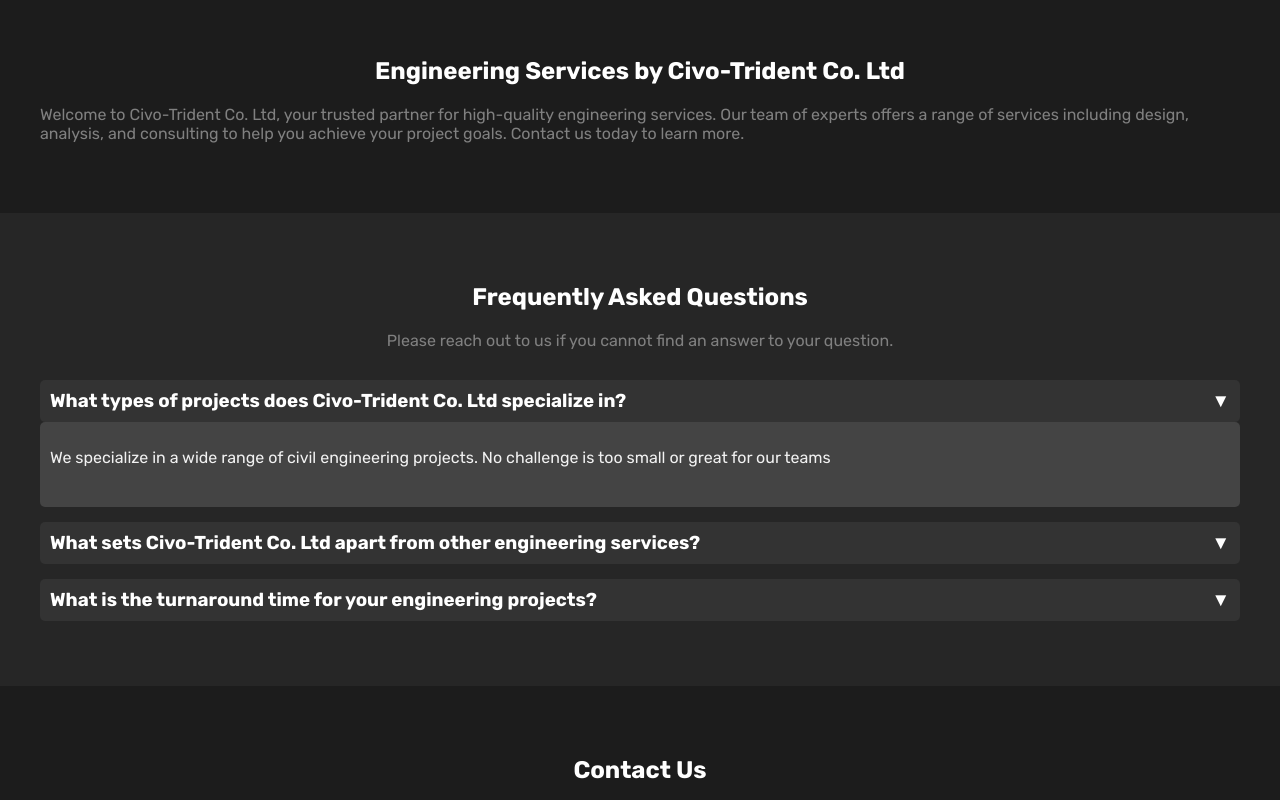
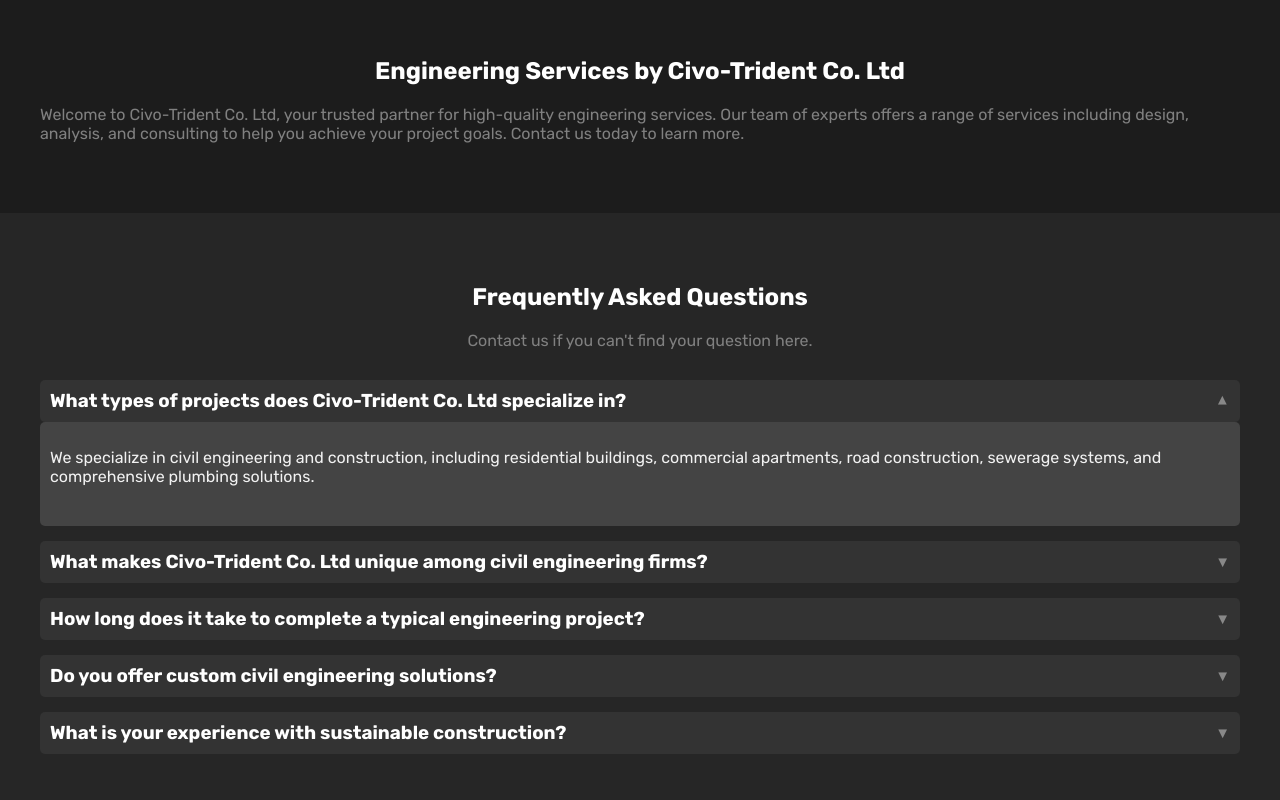
Before and after one commit to petersudai/civotrident, a plain HTML site: page index.html in a window 1280 px wide. Both pictures are taken after a click on the element 640 px from the left and 2586 px from the top of the page. Shown: the part 2186-2986 px from the top of the page. Drawn offline with Linux system fonts and the light colour scheme.

Commit message:
Made some Search Engine Optimization to the website and made a few style changes for aesthetics

```diff
--- a/index.html
+++ b/index.html
@@ -67,23 +67,35 @@
     <section id="faq">
         <div class="faq-content">
             <h2>Frequently Asked Questions</h2>
-            <p style="color: gray; text-align: center;" >Please reach out to us if you cannot find an answer to your question.</p>
+            <p style="color: gray; text-align: center;">Contact us if you can't find your question here.</p>
             <div class="faq-item">
                 <h3>What types of projects does Civo-Trident Co. Ltd specialize in? <span class="arrow">&#9660;</span></h3>
                 <div class="faq-answer">
-                    <p>We specialize in a wide range of civil engineering projects. No challenge is too small or great for our teams</p>
+                    <p>We specialize in civil engineering and construction, including residential buildings, commercial apartments, road construction, sewerage systems, and comprehensive plumbing solutions.</p>
                 </div>
             </div>
             <div class="faq-item">
-                <h3>What sets Civo-Trident Co. Ltd apart from other engineering services? <span class="arrow">&#9660;</span></h3>
+                <h3>What makes Civo-Trident Co. Ltd unique among civil engineering firms? <span class="arrow">&#9660;</span></h3>
                 <div class="faq-answer">
-                    <p>Our expertise, comprehensive approach, and collaborative processes ensure the highest quality and timely delivery of all projects.</p>
+                    <p>Our unique combination of extensive expertise, a holistic approach to project management, and a commitment to collaboration ensures exceptional quality and timely completion of all projects.</p>
                 </div>
             </div>
             <div class="faq-item">
-                <h3>What is the turnaround time for your engineering projects? <span class="arrow">&#9660;</span></h3>
+                <h3>How long does it take to complete a typical engineering project? <span class="arrow">&#9660;</span></h3>
                 <div class="faq-answer">
-                    <p>The turnaround time varies depending on the project's complexity, but we always strive to meet and exceed client expectations.</p>
+                    <p>Project timelines vary based on complexity, but we prioritize efficiency and client satisfaction to deliver projects on schedule.</p>
+                </div>
+            </div>
+            <div class="faq-item">
+                <h3>Do you offer custom civil engineering solutions? <span class="arrow">&#9660;</span></h3>
+                <div class="faq-answer">
+                    <p>Yes, we tailor our services to meet the specific needs of each project, providing customized engineering solutions that ensure optimal results.</p>
+                </div>
+            </div>
+            <div class="faq-item">
+                <h3>What is your experience with sustainable construction? <span class="arrow">&#9660;</span></h3>
+                <div class="faq-answer">
+                    <p>We integrate sustainable practices in all our projects, focusing on eco-friendly materials and energy-efficient designs to promote environmental responsibility.</p>
                 </div>
             </div>
         </div>
--- a/scripts.js
+++ b/scripts.js
@@ -1,5 +1,7 @@
 document.querySelectorAll('.faq-item h3').forEach(item => {
     item.addEventListener('click', () => {
+        const parent = item.parentElement;
+        parent.classList.toggle('active');
         const answer = item.nextElementSibling;
         answer.style.display = answer.style.display === 'block' ? 'none' : 'block';
     });
--- a/styles.css
+++ b/styles.css
@@ -214,6 +214,16 @@ section#faq {
     background-color: #444;
 }
 
+.faq-item .arrow {
+    font-size: 0.8em; /* Smaller size for the arrow */
+    color: #888; /* Grey color for the arrow */
+    transition: transform 0.3s;
+}
+
+.faq-item.active .arrow {
+    transform: rotate(180deg); /* Rotate the arrow when the answer is shown */
+}
+
 .faq-answer {
     display: none;
     padding: 10px;
```
